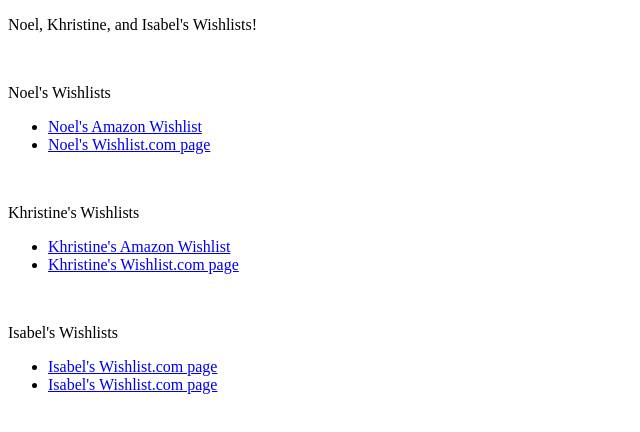
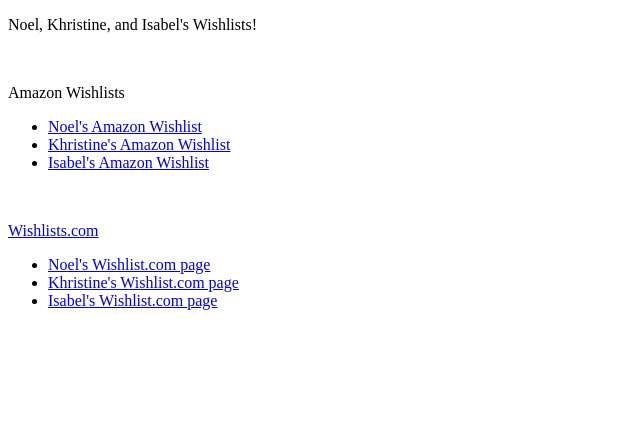
Before and after one commit to chingcuangco/wishlist, a plain HTML site: page index.htm in a window 1280 px wide. Shown: the whole page, without its empty margins (0-640 px from the left). Drawn offline with Linux system fonts and the light colour scheme.

Commit message:
Update index.htm

```diff
--- a/index.htm
+++ b/index.htm
@@ -8,29 +8,20 @@
     <p>&nbsp;</p>
 
 
-    <p>Noel's Wishlists</p>
-
+    <p>Amazon Wishlists</p>
     <ul>
   <li><a href="https://www.yourhomepage.com">Noel's Amazon Wishlist</a></li>
-  <li><a href="https://www.wishlist.com/wishlist/noel-chingcuangco/noels-wishlist/LR311x">Noel's Wishlist.com page</a></li>
+  <li><a href="https://www.yourhomepage.com">Khristine's Amazon Wishlist</a></li>
+ <li><a href="https://www.yourhomepage.com">Isabel's Amazon Wishlist</a></li>
   </ul>
     <p>&nbsp;</p>
 
-   <p>Khristine's Wishlists</p>
-
+   <p><a href="https://www.wishlist.com/wishlists/noel-chingcuangco/Eqq80x">Wishlists.com</a></p>
   <ul>
-  <li><a href="https://www.yourhomepage.com">Khristine's Amazon Wishlist</a></li>
+  <li><a href="https://www.wishlist.com/wishlist/noel-chingcuangco/noels-wishlist/LR311x">Noel's Wishlist.com page</a></li>
   <li><a href="https://www.wishlist.com/wishlist/noel-chingcuangco/khristines-wishlist/rRel61">Khristine's Wishlist.com page</a></li>
-  </ul>
-    <p>&nbsp;</p>
-
-
-   <p>Isabel's Wishlists</p>
-    <ul>
-  <li><a href="https://www.wishlist.com/wishlist/noel-chingcuangco/noels-wishlist/LR311x">Isabel's Wishlist.com page</a></li>
   <li><a href="https://www.wishlist.com/wishlist/noel-chingcuangco/isabels-wishlist/wqenx6">Isabel's Wishlist.com page</a></li>
   </ul>
 
-
   </body>
 </html>
```
